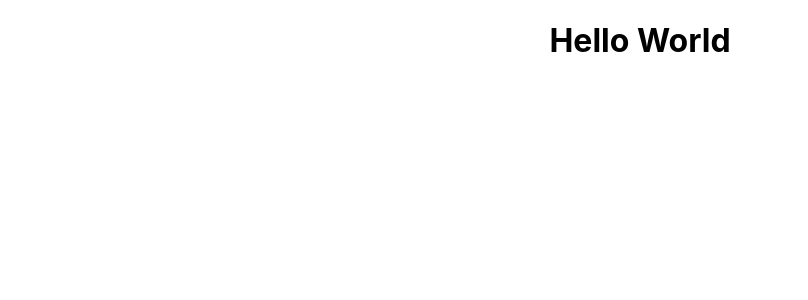
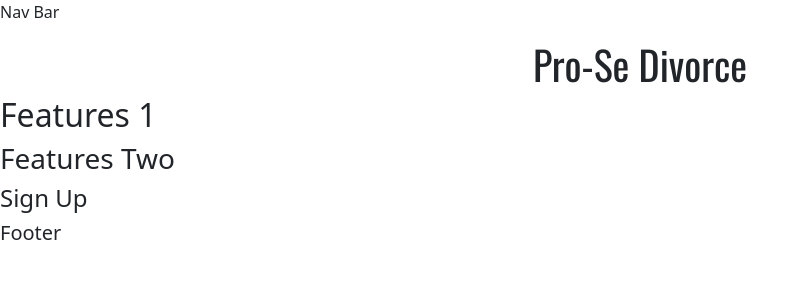
Before and after one commit to amgallo1213/DivorceApp, a React (Create React App) app in the folder client/: page / in a window 1280 px wide. Shown: the top 300 px of the page, without its empty margins (0-808 px from the left). Built offline with nearby package versions, Linux system fonts and the light colour scheme.

Commit message:
bginning to layout components

```diff
--- a/client/public/index.html
+++ b/client/public/index.html
@@ -9,6 +9,9 @@
       content="Web site created using create-react-app"
     />
     <link rel="apple-touch-icon" href="%PUBLIC_URL%/logo192.png" />
+    <link rel="preconnect" href="https://fonts.googleapis.com">
+    <link rel="preconnect" href="https://fonts.gstatic.com" crossorigin>
+    <link href="https://fonts.googleapis.com/css2?family=Noto+Serif&family=Oswald&display=swap" rel="stylesheet">
     <!--
       manifest.json provides metadata used when your web app is installed on a
       user's mobile device or desktop. See https://developers.google.com/web/fundamentals/web-app-manifest/
--- a/client/src/App.css
+++ b/client/src/App.css
@@ -1,38 +1,7 @@
-.App {
+/* font-family: 'Noto Serif', serif;
+font-family: 'Oswald', sans-serif; */
+
+h1  {
+  font-family: 'Oswald', sans-serif;
   text-align: center;
 }
-
-.App-logo {
-  height: 40vmin;
-  pointer-events: none;
-}
-
-@media (prefers-reduced-motion: no-preference) {
-  .App-logo {
-    animation: App-logo-spin infinite 20s linear;
-  }
-}
-
-.App-header {
-  background-color: #282c34;
-  min-height: 100vh;
-  display: flex;
-  flex-direction: column;
-  align-items: center;
-  justify-content: center;
-  font-size: calc(10px + 2vmin);
-  color: white;
-}
-
-.App-link {
-  color: #61dafb;
-}
-
-@keyframes App-logo-spin {
-  from {
-    transform: rotate(0deg);
-  }
-  to {
-    transform: rotate(360deg);
-  }
-}
--- a/client/src/App.js
+++ b/client/src/App.js
@@ -1,11 +1,21 @@
 
 import './App.css';
+import Features1 from './components/Features1';
+import Features2 from './components/Features2';
+import Footer from './components/Footer';
+import Hero from './components/Hero';
+import NavBar from './components/NavBar';
+import SignUp from './components/SignUp';
 
 function App() {
   return (
     <div className="App">
-      <h1>Hello World
-      </h1>
+      <NavBar />
+      <Hero />
+      <Features1 />
+      <Features2 />
+      <SignUp />
+      <Footer />
     </div>
   );
 }
--- a/client/src/components/Features1.js
+++ b/client/src/components/Features1.js
@@ -0,0 +1,12 @@
+
+
+
+const Features1 = () => {
+    return (
+        <div>
+            <h2>Features 1</h2>
+        </div>
+    );
+}
+
+export default Features1;
--- a/client/src/components/Features2.js
+++ b/client/src/components/Features2.js
@@ -0,0 +1,11 @@
+
+
+const Features2 = () => {
+    return (
+        <div>
+            <h3>Features Two</h3>
+        </div>
+    );
+}
+
+export default Features2;
--- a/client/src/components/Footer.js
+++ b/client/src/components/Footer.js
@@ -0,0 +1,11 @@
+
+
+const Footer = () => {
+    return (
+        <div>
+            <h5>Footer</h5>
+        </div>
+    );
+}
+
+export default Footer;
--- a/client/src/components/Hero.js
+++ b/client/src/components/Hero.js
@@ -0,0 +1,12 @@
+
+
+
+const Hero = () => {
+    return (
+        <div>
+            <h1>Pro-Se Divorce</h1>
+        </div>
+    );
+}
+
+export default Hero;
--- a/client/src/components/NavBar.js
+++ b/client/src/components/NavBar.js
@@ -0,0 +1,12 @@
+
+
+
+const NavBar = () => {
+    return (
+        <div>
+            <p>Nav Bar</p>
+        </div>
+    );
+}
+
+export default NavBar;
--- a/client/src/components/SignUp.js
+++ b/client/src/components/SignUp.js
@@ -0,0 +1,12 @@
+
+
+
+const SignUp = () => {
+    return (
+        <div>
+            <h4>Sign Up</h4>
+        </div>
+    );
+}
+
+export default SignUp;
--- a/client/src/index.js
+++ b/client/src/index.js
@@ -2,6 +2,7 @@ import React from 'react';
 import ReactDOM from 'react-dom/client';
 import './index.css';
 import App from './App';
+import 'bootstrap/dist/css/bootstrap.min.css';
 
 
 const root = ReactDOM.createRoot(document.getElementById('root'));
```
